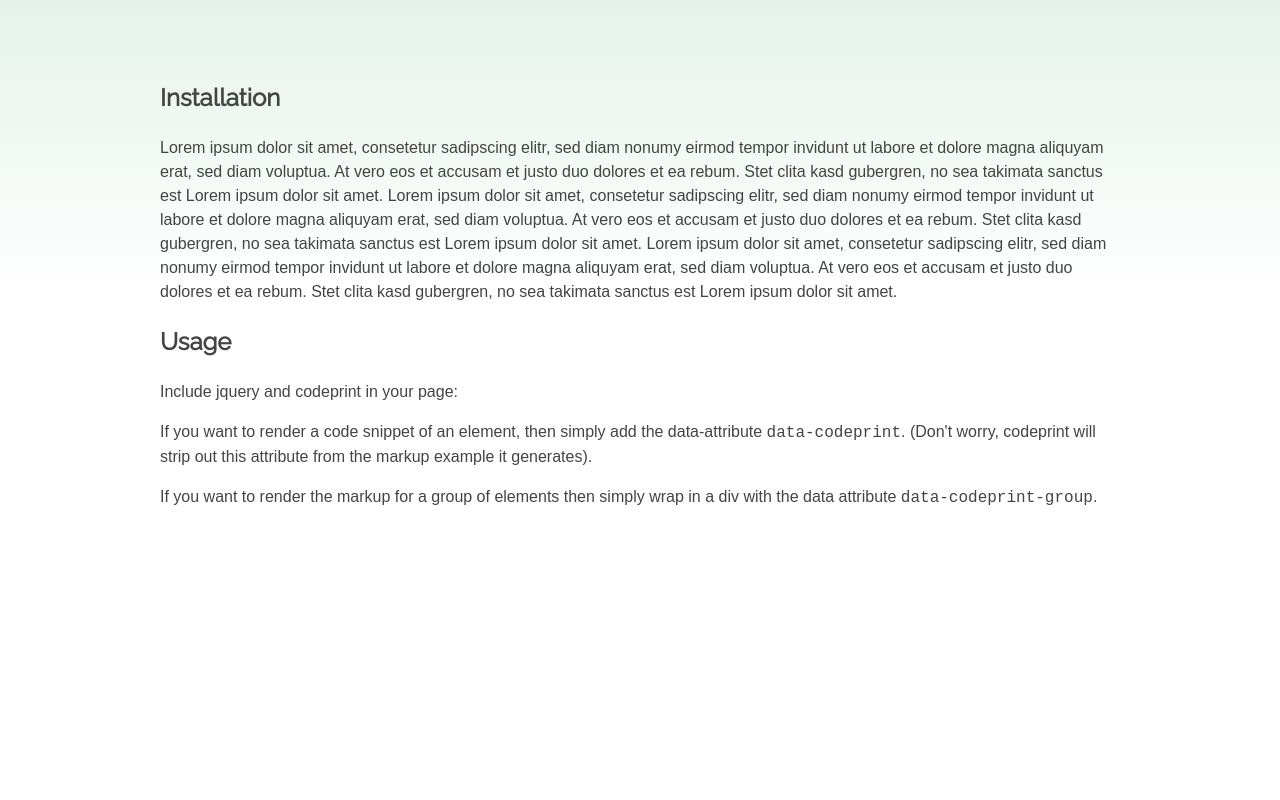
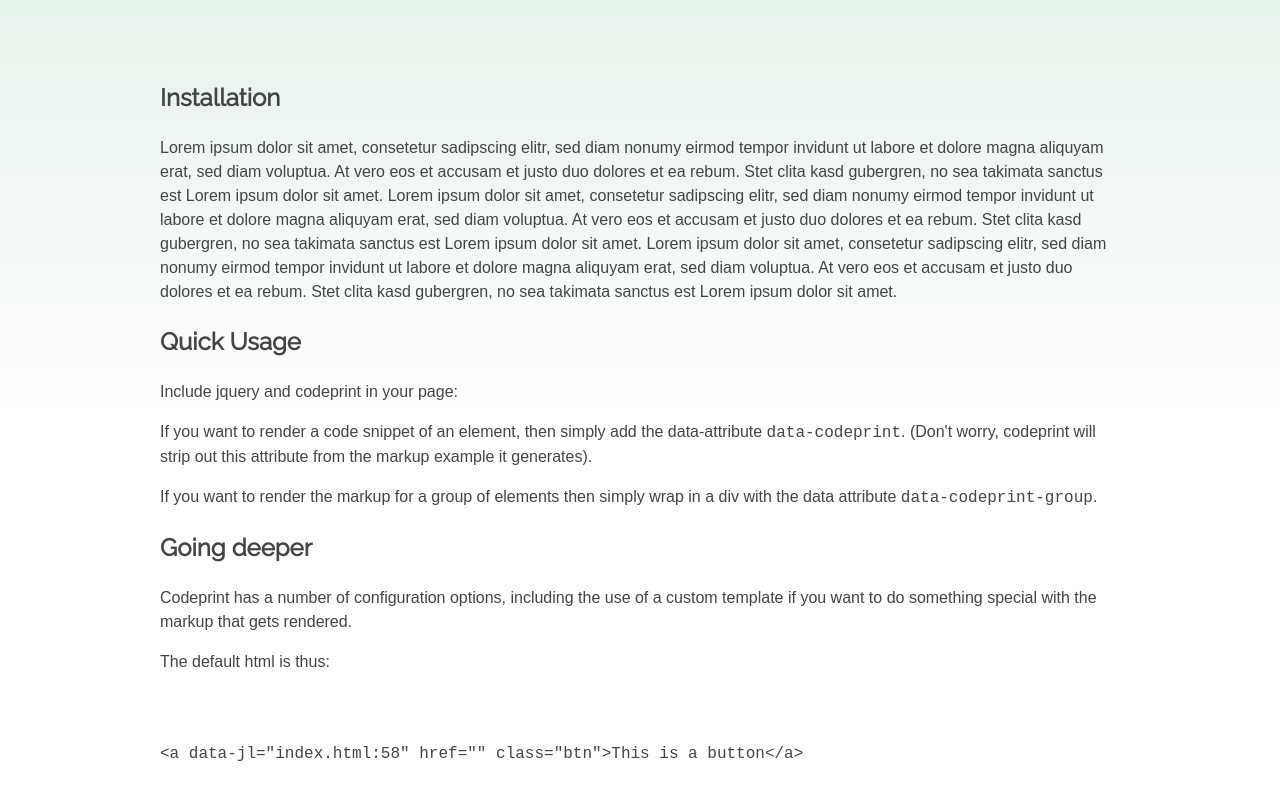
Before and after one commit to benbrowning/code-print, a website: page index.html in a window 1280 px wide. Shown: the part 679-1479 px from the top of the page. Before the commit the page ends 1265 px from the top, so only its background shows below. Drawn offline with nearby package versions, Linux system fonts and the light colour scheme.

Commit message:
Content updates

```diff
--- a/index.html
+++ b/index.html
@@ -14,7 +14,6 @@
 
 
         <link rel="stylesheet" href="pages/css/main.css">
-        <script src="js/vendor/modernizr-2.6.2.min.js"></script>
     </head>
     <body>
 
@@ -43,13 +42,21 @@
                 <h2>Installation</h2>
                 <p>Lorem ipsum dolor sit amet, consetetur sadipscing elitr, sed diam nonumy eirmod tempor invidunt ut labore et dolore magna aliquyam erat, sed diam voluptua. At vero eos et accusam et justo duo dolores et ea rebum. Stet clita kasd gubergren, no sea takimata sanctus est Lorem ipsum dolor sit amet. Lorem ipsum dolor sit amet, consetetur sadipscing elitr, sed diam nonumy eirmod tempor invidunt ut labore et dolore magna aliquyam erat, sed diam voluptua. At vero eos et accusam et justo duo dolores et ea rebum. Stet clita kasd gubergren, no sea takimata sanctus est Lorem ipsum dolor sit amet. Lorem ipsum dolor sit amet, consetetur sadipscing elitr, sed diam nonumy eirmod tempor invidunt ut labore et dolore magna aliquyam erat, sed diam voluptua. At vero eos et accusam et justo duo dolores et ea rebum. Stet clita kasd gubergren, no sea takimata sanctus est Lorem ipsum dolor sit amet.</p>
 
-                <h2>Usage</h2>
+                <h2>Quick Usage</h2>
 
                 <p>Include jquery and codeprint in your page:</p>
 
                 <p>If you want to render a code snippet of an element, then simply add the data-attribute <code>data-codeprint</code>. (Don't worry, codeprint will strip out this attribute from the markup example it generates).</p>
 
                 <p>If you want to render the markup for a group of elements then simply wrap in a div with the data attribute <code>data-codeprint-group</code>.</p>
+
+                <h2>Going deeper</h2>
+
+                <p>Codeprint has a number of configuration options, including the use of a custom template if you want to do something special with the markup that gets rendered.</p>
+                <p>The default html is thus:</p>
+
+                <a href="" data-codeprint class="btn">This is a button</a>
+
 
             </div>
 
@@ -58,6 +65,11 @@
         <script src="//ajax.googleapis.com/ajax/libs/jquery/1.10.2/jquery.min.js"></script>
         <script>window.jQuery || document.write('<script src="bower-components/jquery/dist/jquery.js"><\/script>')</script>
 
+        <script src="dist/codeprint.min.js"></script>
+        <script type="text/javascript">
+
+            codePrint.init();
+        </script>
 
         <!-- Google Analytics: change UA-XXXXX-X to be your site's ID. -->
         <script>
```
